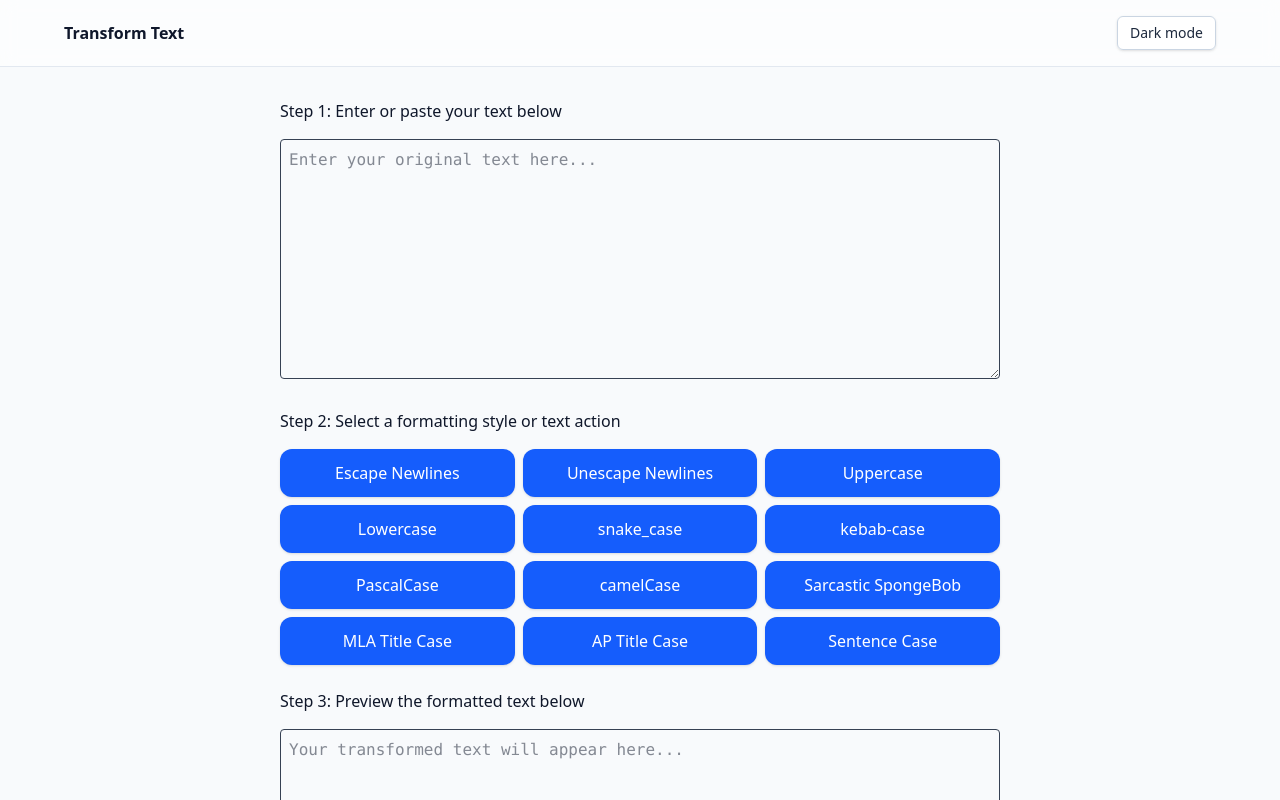
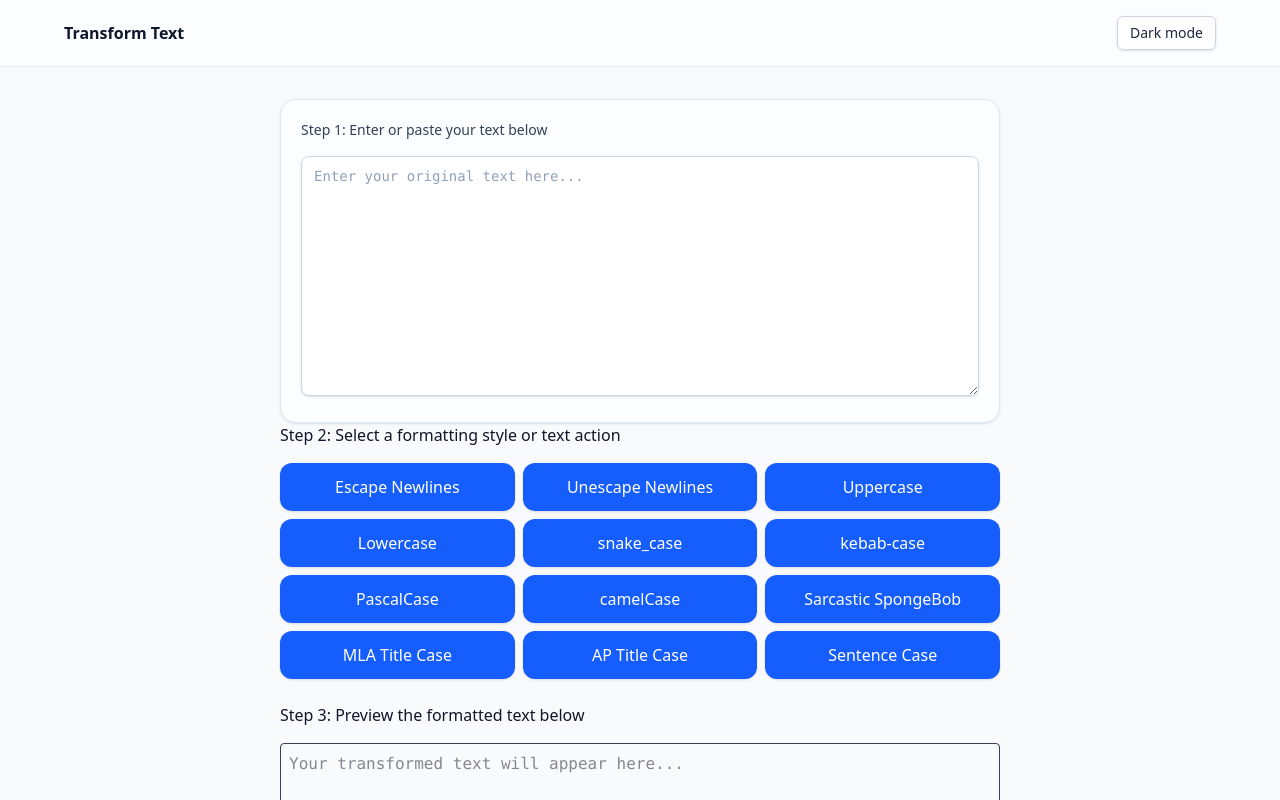
Before and after one commit to Karl-Horning/transform-text, a React (Vite) app: page / in a window 1280 px wide. Shown: the top 800 px of the page. Built offline with nearby package versions, Linux system fonts and the light colour scheme.

Commit message:
ux: update text input styles

```diff
--- a/src/components/TextInput/index.tsx
+++ b/src/components/TextInput/index.tsx
@@ -13,16 +13,25 @@ import { forwardRef } from "react";
  */
 const TextInput = forwardRef<HTMLTextAreaElement>((_, ref) => {
     return (
-        <section id="textInput" className="mb-6">
-            <label htmlFor="inputTextArea" className="mb-4 block font-medium">
+        <section
+            id="textInput"
+            className="space-y-4 rounded-2xl border border-slate-200 bg-white/60 p-4 shadow-sm backdrop-blur-sm sm:p-5 dark:border-slate-700 dark:bg-slate-800/60"
+            aria-labelledby="textInput-label"
+            role="region"
+        >
+            <label
+                id="textInput-label"
+                htmlFor="inputTextArea"
+                className="block text-sm font-medium text-slate-700 dark:text-slate-200"
+            >
                 Step 1: Enter or paste your text below
             </label>
             <textarea
                 id="inputTextArea"
                 ref={ref}
                 placeholder="Enter your original text here..."
-                className="min-h-[15rem] w-full rounded border border-gray-700 p-2 font-mono"
-            ></textarea>
+                className="min-h-[15rem] w-full resize-y rounded-lg border border-slate-300 bg-white/70 px-3 py-2 font-mono text-sm leading-relaxed shadow-sm placeholder:text-slate-400 focus:ring-2 focus:ring-slate-400 focus:outline-none dark:border-slate-600 dark:bg-slate-800/70 dark:focus:ring-slate-500"
+            />
         </section>
     );
 });
```
